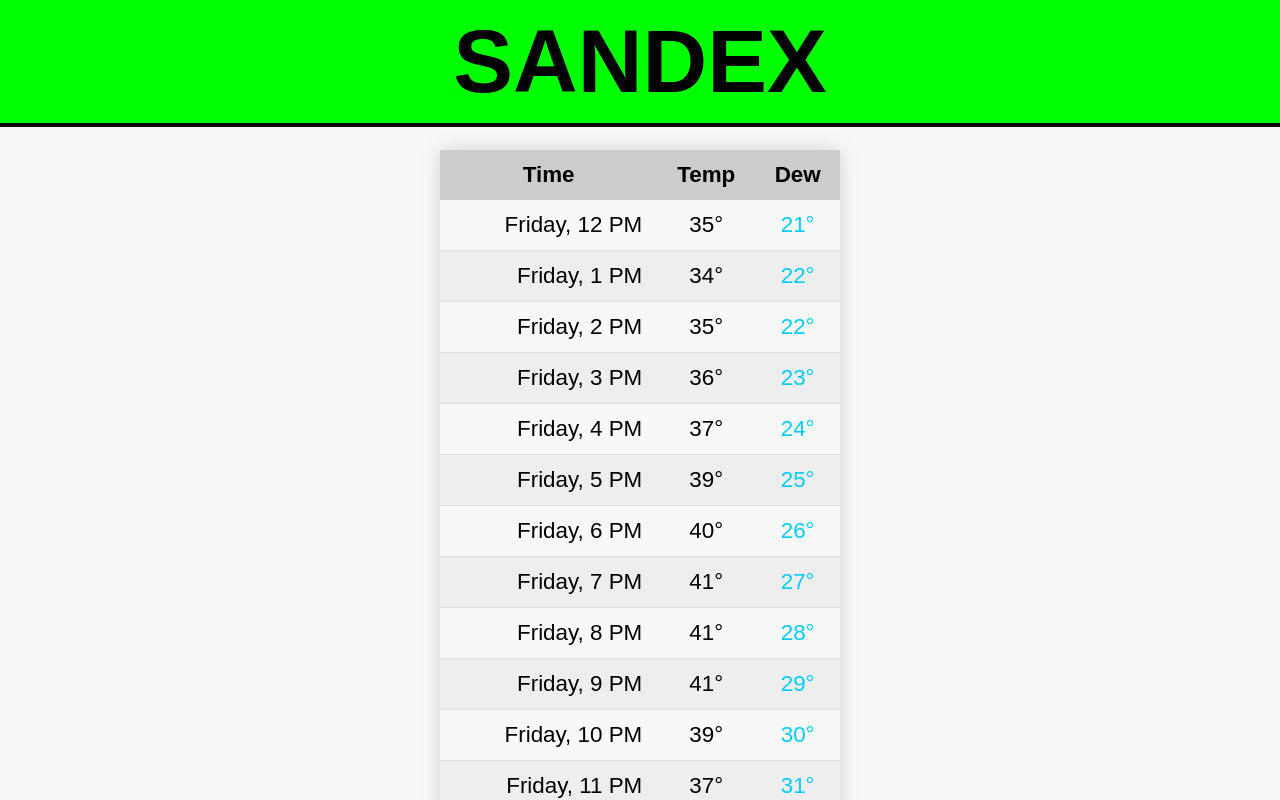
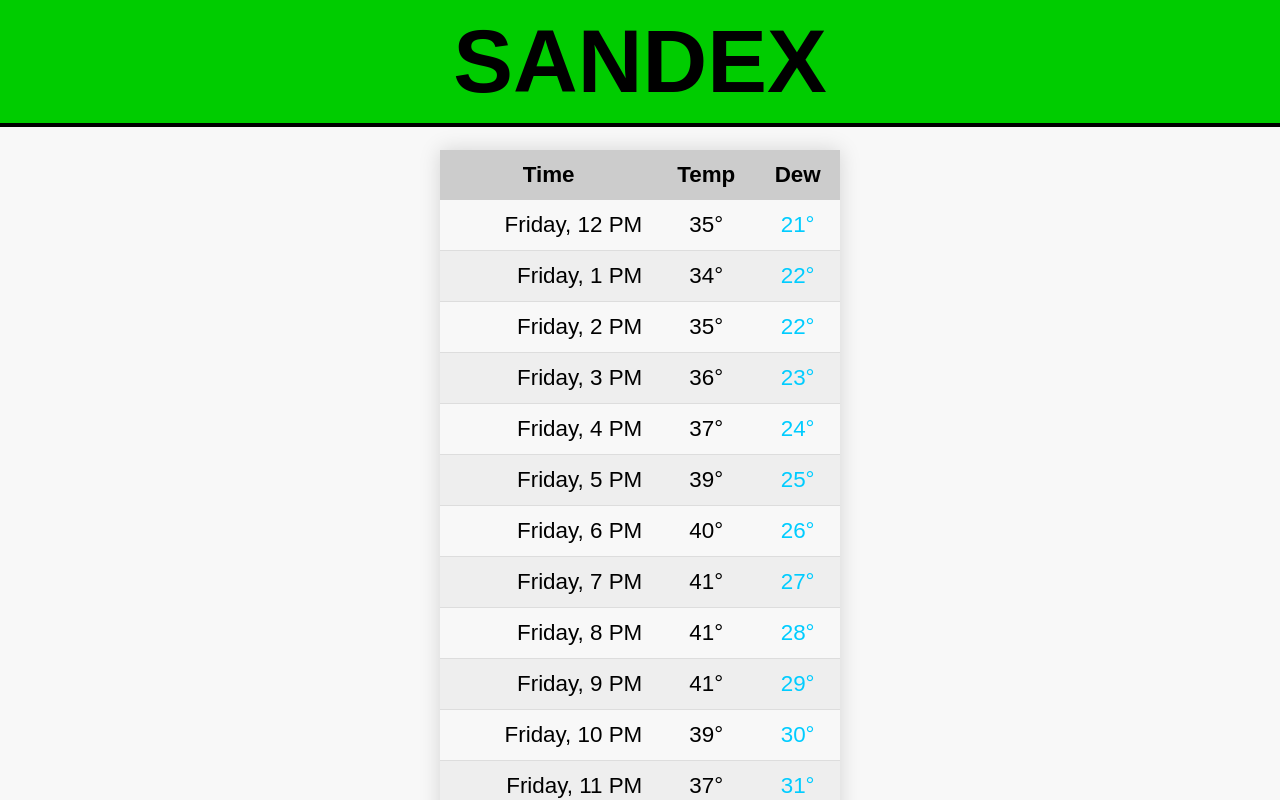
Before and after one commit to tikaro/sandex, a React (Create React App) app: page / in a window 1280 px wide. Shown: the top 800 px of the page. Built offline with nearby package versions, Linux system fonts and the light colour scheme.

Commit message:
New colors and wifir

```diff
--- a/src/App.js
+++ b/src/App.js
@@ -33,6 +33,9 @@ function App() {
           </tbody>
       </table>
       </div>
+      <div id="wifir">
+        <img src="/wifir.png" />
+      </div>
       </>
     </div>
   );
--- a/src/scss/colors.scss
+++ b/src/scss/colors.scss
@@ -1,4 +1,4 @@
-$sandex-true-color: #0F0;
+$sandex-true-color: #0C0;
 $sandex-true-text-color: #000;
 
 $page-background-color: #f8f8f8;
--- a/src/scss/index.scss
+++ b/src/scss/index.scss
@@ -27,6 +27,11 @@ body {
   margin: 0px;
   padding: 0px;
   line-height: 1em;
+  text-align: center;
+}
+
+#wifir {
+  margin-top: 15px;
   text-align: center;
 }
 
```
